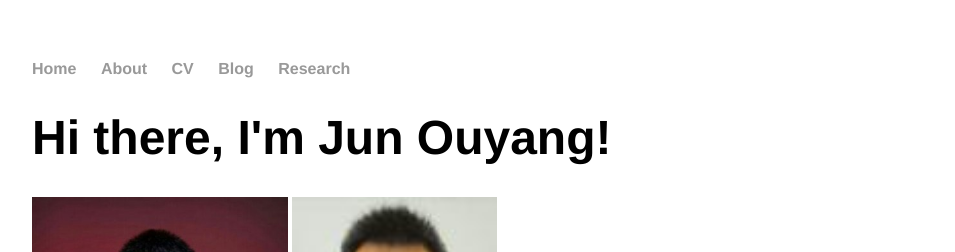
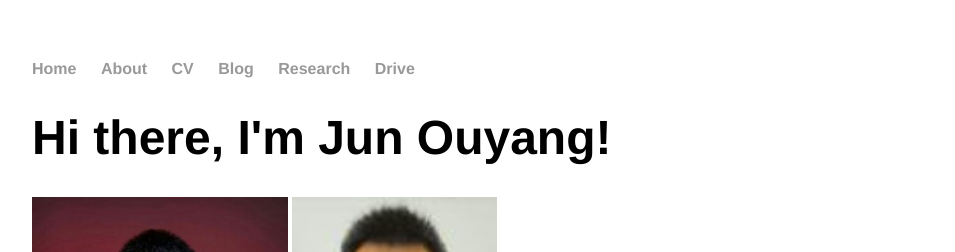
Before and after one commit to ouyangjunaoyun/mywebsite, a Jekyll site: the page built from index.html, in a window 1280 px wide. Shown: the top 252 px of the page, without its empty margins (160-1115 px from the left). Built offline with Jekyll 4.4.1, drawn with Linux system fonts in a browser that asks for light colours.

Commit message:
Update default.html

```diff
--- a/_layouts/default.html
+++ b/_layouts/default.html
@@ -13,6 +13,7 @@
 	        		<li><a href="https://ouyangjunaoyun.github.io/CV/Jun Ouyang_CV.pdf">CV</a></li>
 	        		<li><a href="/blog">Blog</a></li>
 				<li><a href="/academic">Research</a></li>
+				<li><a href="/drive">Drive</a></li>
 	    		</ul>
 			</nav>
 			<div class="container">
```
